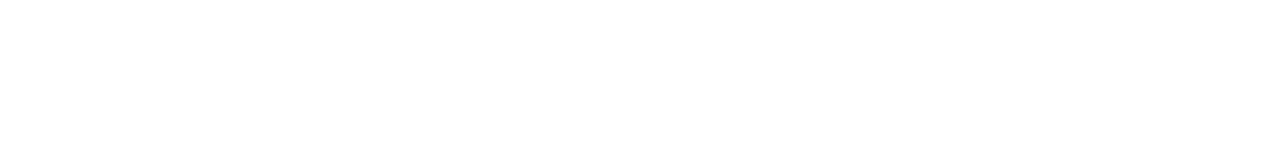
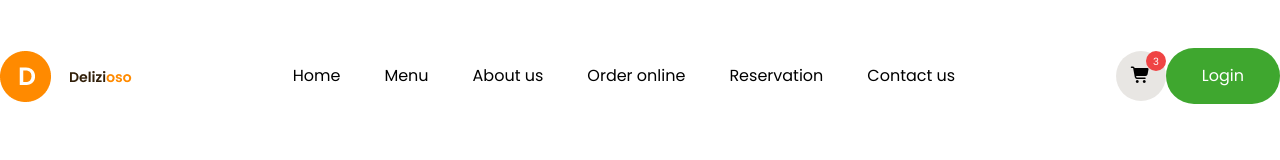
Before and after one commit to ozufar88-byte/Delizioso, a website: page src/index.html in a window 1280 px wide. Drawn offline with Linux system fonts and the light colour scheme.

Commit message:
nav done

```diff
--- a/src/index.html
+++ b/src/index.html
@@ -5,10 +5,45 @@
     <meta name="viewport" content="width=device-width, initial-scale=1.0">
     <link rel="stylesheet" href="css/output.css">
     <link rel="stylesheet" href="css/fonts.css">
+    <link rel="stylesheet" href="https://cdnjs.cloudflare.com/ajax/libs/font-awesome/7.0.1/css/all.min.css" integrity="sha512-2SwdPD6INVrV/lHTZbO2nodKhrnDdJK9/kg2XD1r9uGqPo1cUbujc+IYdlYdEErWNu69gVcYgdxlmVmzTWnetw==" crossorigin="anonymous" referrerpolicy="no-referrer" />
     <title>Document</title>
 </head>
 <body>
-    <h1 class="text-red-300 bg-primery"></h1>
+    <header>
+        <nav class="container flex justify-between items-center py-12">
+            <a href="#!">
+                <img src="image/Logo Delizioso.png" alt="">
+            </a>
+            <ul class="flex gap-x-11">
+                <li>
+                    <a href="#!" class="hover:text-primery">Home</a>
+                </li>
+                 <li>
+                    <a href="#!" class="hover:text-primery">Menu</a>
+                </li>
+                 <li>
+                    <a href="#!" class="hover:text-primery">About us</a>
+                </li>
+                 <li>
+                    <a href="#!" class="hover:text-primery">Order online</a>
+                </li>
+                <li>
+                    <a href="#!" class="hover:text-primery">Reservation</a>
+                </li>
+                 <li>
+                    <a href="#!" class="hover:text-primery">Contact us</a>
+                </li>
+            </ul>
+            <div>
+                <button class="w-[50px] h-[50px] bg-[#d0ccc77e] rounded-full relative">
+                    <i class="fa-solid fa-cart-shopping"></i>
+                    <span class="w-5 h-5 bg-red-500 rounded-full absolute text-[10px] text-white flex justify-center items-center top-0 right-0">3</span>
+                    <button class="bg-secondary text-white py-4 px-9 rounded-full mi-6">Login</button>
+                </button>
+            </div>
+        </nav>
+    </header>
+
 
 </body>
 </html>
--- a/tailwind.config.js
+++ b/tailwind.config.js
@@ -9,6 +9,11 @@
         thirdstage: '#311F09'
       }
     },
+    container: {
+      center: true,
+      padding: '15',
+      sm: '1130px'
+    }
   },
   plugins: [],
 }
```
Also changed, not shown: src/css/output.css, src/image/Logo Delizioso.png (added).
